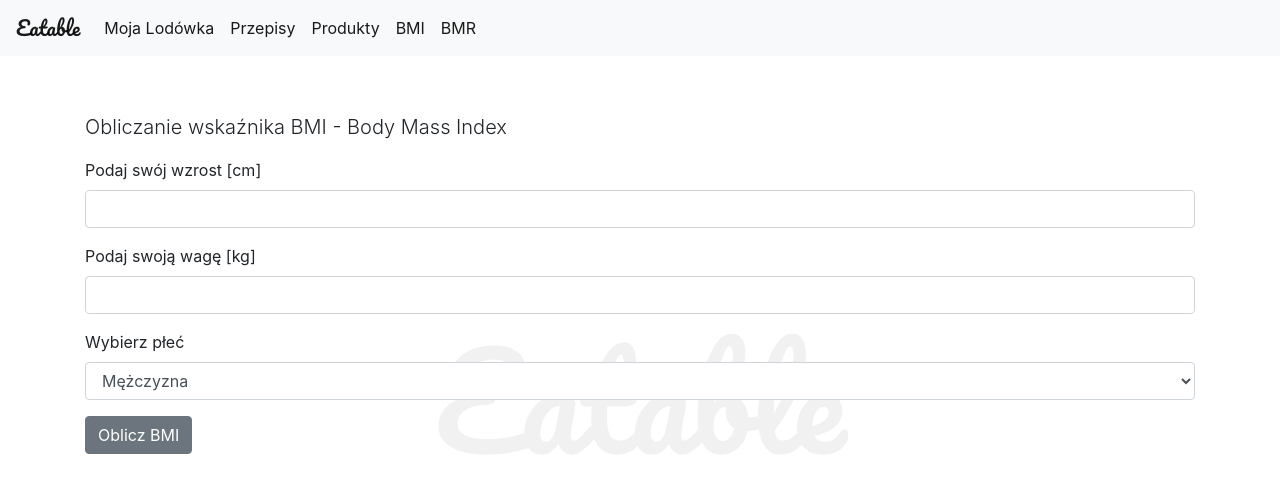
After one commit to tpodkowski/eatable-mvp, a Flask app: page /bmi in a window 1280 px wide. The commit adds this page. Shown: the top 493 px of the page. Run offline with Flask 2, Linux system fonts and the light colour scheme; parts of the project's set-up code (start-up, migrations or seed data) failed here and were passed over; some libraries are stand-ins or nearby versions.

Commit message:
Add bmi and bmr calculations.

```diff
--- a/app/routes.py
+++ b/app/routes.py
@@ -87,3 +87,42 @@ def get_recipes_by_ingredients():
     products = Product.query.all()
 
   return render_template('./ingredients/ingredients.html', products=products, recipes=recipes, title="Eatable - Moja Lodówka")
+
+@app.route('/bmi', methods=['GET','POST'])
+def calculate_bmi():
+  bmi = None
+
+  if request.method == 'POST':
+    bmi = None
+    height = float(request.form.get("height"))/100
+    weight = float(request.form.get("weight"))
+    bmi = weight / pow(height, 2)
+    bmi = round(bmi, 2)
+
+  return render_template('./bmi/bmi.html', bmi=bmi)
+
+
+@app.route('/bmr', methods=['GET', 'POST'])
+def calculate_bmr():
+  bmr = 0.0
+  activity = 1
+
+  if request.method == 'POST':
+    height = float(request.form.get('height'))
+    weight = float(request.form.get('weight'))
+    age = float(request.form.get('age'))
+    sex = float(request.form.get('sex'))
+    activity = float(request.form.get('activity'))
+
+  #women
+    if sex == 1:
+      bmr = 655 + (9.563 * weight) + (1.85 * height) - (4.676 * age)
+      bmr = bmr * activity
+  #men
+    else:
+      bmr = 66.74 + (13.75 * weight) + (5.003 * height) - (6.755 * age) + 5
+      bmr = bmr * activity
+
+  bmr = round(bmr, 2)
+
+  return render_template('./bmr/bmr.html', bmr=bmr, activity=activity)
--- /dev/null
+++ b/app/templates/bmi/bmi.html
@@ -0,0 +1,47 @@
+{% extends "./layouts/layout.html" %}
+
+{% block content %}
+<div class="container">
+    <p class="lead">Obliczanie wskaźnika BMI - Body Mass Index</p>
+
+    <form action="{{ url_for('calculate_bmi') }}" method="POST">
+        <div class="form-group">
+            <label for="height_field">Podaj swój wzrost [cm]</label>
+            <input  type="number" class="form-control" required name="height" id="height_field"/>
+        </div>
+        <div class="form-group">
+            <label for="weight_field">Podaj swoją wagę [kg]</label>
+            <input type="number" class="form-control" required name="weight" id="weight_field"/>
+        </div>
+        <div class="form-group">
+            <label for="select_field">Wybierz płeć</label>
+            <select class="form-control" name="sex" id="select_field">
+                <option value="1">Kobieta</option>
+                <option value="2" selected>Mężczyzna</option>
+            </select>
+        </div>
+        <button type="submit" class="btn btn-secondary">Oblicz BMI</button>
+    </form>
+    </br>
+
+    {% if bmi is not none %}
+      <div class="form-group">
+        <label for="wynik">Twój wynik to: {{bmi}}</label>
+        <div>
+          {% if bmi < 16 %}
+            Ciężka niedowaga
+          {% elif bmi >= 16 and bmi <= 18.5 %}
+            Niedowaga
+          {% elif bmi >= 18.5 and bmi <= 25 %}
+            Zdrowy
+          {% elif bmi >= 25 and bmi <= 30 %}
+            Nadwaga
+          {% elif bmi > 30 %}
+            Otyłość
+          {% endif %}
+        </div>
+      </div>
+    {% endif %}
+
+</div>
+{% endblock %}
--- a/app/templates/common/navbar.html
+++ b/app/templates/common/navbar.html
@@ -21,6 +21,16 @@
           Produkty
         </a>
       </li>
+      <li class="nav-item active">
+        <a class="nav-link" href="{{ url_for('calculate_bmi') }}">
+          BMI
+        </a>
+      </li>
+      <li class="nav-item active">
+        <a class="nav-link" href="{{ url_for('calculate_bmr') }}">
+          BMR
+        </a>
+      </li>
     </ul>
   </div>
 </nav>
```
Also changed, not shown: app/templates/bmr/bmr.html (added, +46 -0 lines), app/templates/common/transparent_navbar.html (+10 -0 lines).
